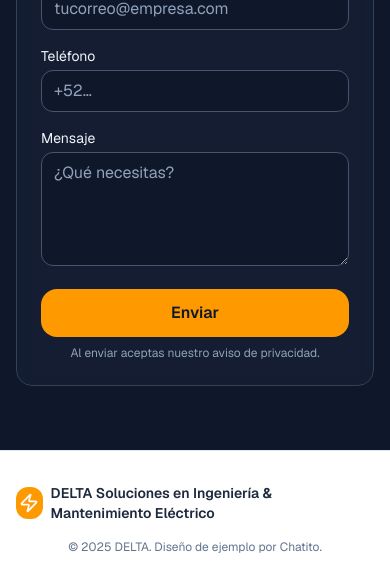
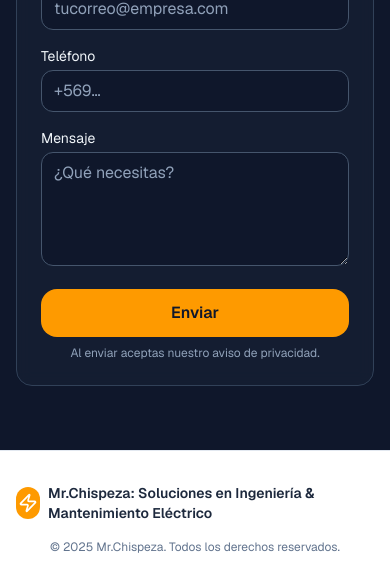
Before and after one commit to seilem94/misterchispeza-landing, a Next.js app in the folder delta-landing/: page / in a window 390 px wide. Shown: the part 5264-5848 px from the top of the page. Built offline with nearby package versions, Linux system fonts and the light colour scheme.

Commit message:
Update contact phone placeholder and footer branding

```diff
--- a/delta-landing/src/app/page.tsx
+++ b/delta-landing/src/app/page.tsx
@@ -277,7 +277,7 @@ export default function LandingElectrico() {
               </div>
               <div>
                 <label className="block text-sm">Teléfono</label>
-                <input name="telefono" className="mt-1 w-full rounded-xl border border-slate-600 bg-slate-900 px-3 py-2 text-slate-100 placeholder-slate-400" placeholder="+52…" />
+                <input name="telefono" className="mt-1 w-full rounded-xl border border-slate-600 bg-slate-900 px-3 py-2 text-slate-100 placeholder-slate-400" placeholder="+569…" />
               </div>
               <div className="sm:col-span-2">
                 <label className="block text-sm">Mensaje</label>
@@ -295,9 +295,9 @@ export default function LandingElectrico() {
         <Container className="flex flex-col items-center justify-between gap-4 py-8 sm:flex-row">
           <div className="flex items-center gap-2">
             <span className="inline-flex h-8 w-8 items-center justify-center rounded-xl bg-amber-500 text-white"><Zap className="h-5 w-5" /></span>
-            <span className="text-sm font-semibold">DELTA Soluciones en Ingeniería & Mantenimiento Eléctrico</span>
+            <span className="text-sm font-semibold">Mr.Chispeza: Soluciones en Ingeniería & Mantenimiento Eléctrico</span>
           </div>
-          <p className="text-xs text-slate-500">© {new Date().getFullYear()} DELTA. Diseño de ejemplo por Chatito.</p>
+          <p className="text-xs text-slate-500">© {new Date().getFullYear()} Mr.Chispeza. Todos los derechos reservados.</p>
         </Container>
       </footer>
     </main>
```
